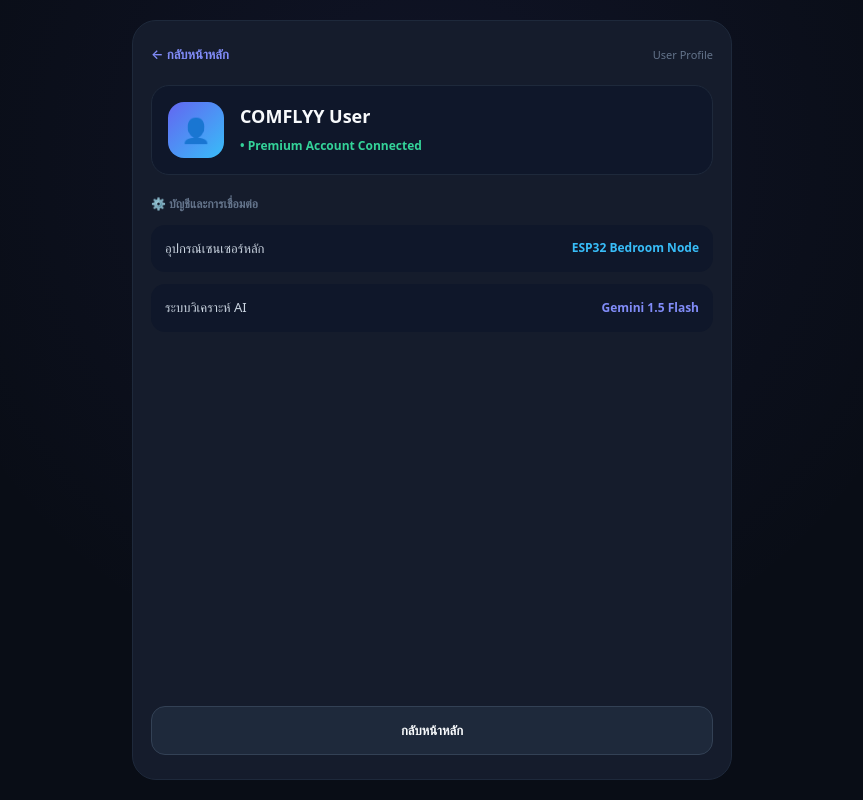
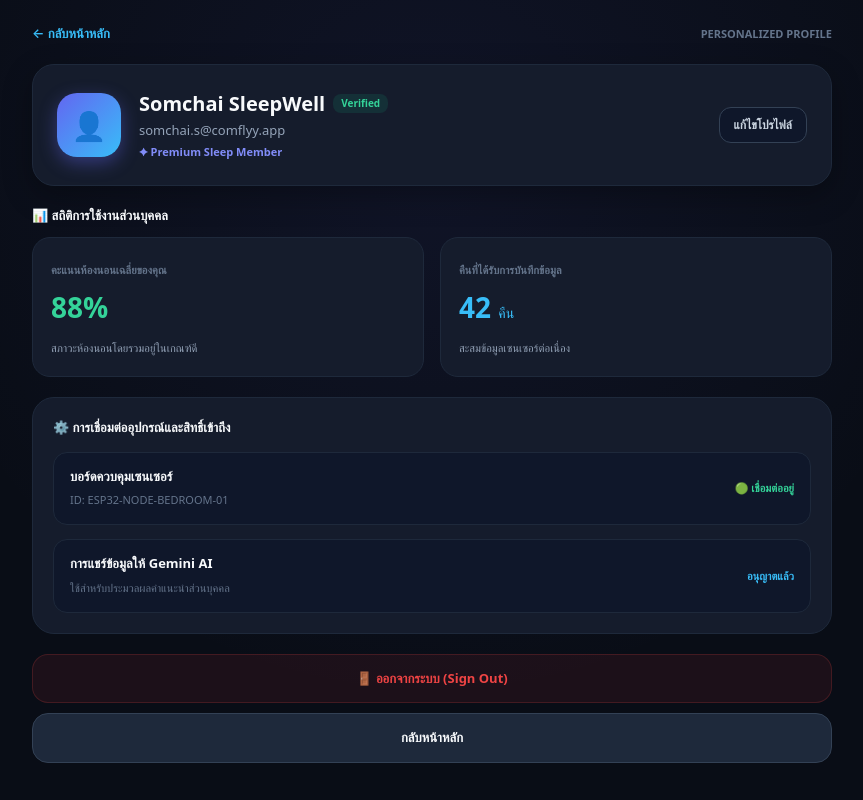
Before and after one commit to paradisesui/comflyyy, a Next.js app: page /account in a window 1280 px wide. Shown: the whole page, without its empty margins (208-1071 px from the left). Built offline with nearby package versions, Linux system fonts and the light colour scheme.

Commit message:
edit account and persona

```diff
--- a/app/account/page.tsx
+++ b/app/account/page.tsx
@@ -1,9 +1,19 @@
 'use client';
 
-import React from 'react';
+import React, { useState } from 'react';
 import Link from 'next/link';
 
 export default function AccountPage() {
+  // จำลองข้อมูลผู้ใช้เฉพาะบุคคล (สามารถเชื่อมต่อกับ Firebase Auth ได้)
+  const [user, setUser] = useState({
+    name: 'Somchai SleepWell',
+    email: 'somchai.s@comflyy.app',
+    role: 'Premium Sleep Member',
+    deviceId: 'ESP32-NODE-BEDROOM-01',
+    avgSleepScore: 88,
+    trackedNights: 42
+  });
+
   return (
     <div style={{
       minHeight: '100vh',
@@ -13,78 +23,193 @@ export default function AccountPage() {
       fontFamily: 'system-ui, -apple-system, sans-serif',
       display: 'flex',
       justifyContent: 'center',
-      padding: '20px 12px'
+      padding: '24px 16px'
     }}>
-      <main style={{
-        width: '100%',
-        maxWidth: '600px',
-        backgroundColor: '#151c2c',
-        borderRadius: '24px',
-        border: '1px solid #1e293b',
-        padding: '24px 18px',
+      <style jsx>{`
+        .account-card {
+          width: 100%;
+          max-width: 800px;
+          display: flex;
+          flex-direction: column;
+          gap: 20px;
+        }
+
+        .stats-user-grid {
+          display: grid;
+          grid-template-columns: 1fr;
+          gap: 12px;
+        }
+
+        @media (min-width: 640px) {
+          .stats-user-grid {
+            grid-template-columns: 1fr 1fr;
+            gap: 16px;
+          }
+        }
+      `}</style>
+
+      <main className="account-card">
+        {/* Header Bar */}
+        <div style={{ display: 'flex', justifyContent: 'space-between', alignItems: 'center' }}>
+          <Link href="/" style={{
+            color: '#38bdf8',
+            textDecoration: 'none',
+            fontSize: '13px',
+            fontWeight: '600',
             display: 'flex',
-        flexDirection: 'column',
-        gap: '20px'
+            alignItems: 'center',
+            gap: '6px'
           }}>
-        <div style={{ display: 'flex', justifyContent: 'space-between', alignItems: 'center' }}>
-          <Link href="/" style={{ color: '#818cf8', textDecoration: 'none', fontSize: '13px', fontWeight: '600' }}>
             ← กลับหน้าหลัก
           </Link>
-          <span style={{ fontSize: '11px', color: '#64748b' }}>User Profile</span>
+          <span style={{ fontSize: '11px', color: '#64748b', fontWeight: '600' }}>PERSONALIZED PROFILE</span>
         </div>
 
-        {/* Profile Card */}
-        <div style={{ display: 'flex', alignItems: 'center', gap: '16px', backgroundColor: '#0f172a', padding: '16px', borderRadius: '18px', border: '1px solid #1e293b' }}>
+        {/* User Card */}
         <div style={{
-            width: '56px',
-            height: '56px',
-            borderRadius: '16px',
+          backgroundColor: '#151c2c',
+          borderRadius: '22px',
+          padding: '24px',
+          border: '1px solid #1e293b',
+          display: 'flex',
+          alignItems: 'center',
+          justifyContent: 'space-between',
+          gap: '16px',
+          boxShadow: '0 10px 30px rgba(0, 0, 0, 0.3)'
+        }}>
+          <div style={{ display: 'flex', alignItems: 'center', gap: '18px' }}>
+            <div style={{
+              width: '64px',
+              height: '64px',
+              borderRadius: '20px',
               background: 'linear-gradient(135deg, #6366f1 0%, #38bdf8 100%)',
               display: 'flex',
               alignItems: 'center',
               justifyContent: 'center',
-            fontSize: '24px'
+              fontSize: '28px',
+              boxShadow: '0 6px 18px rgba(99, 102, 241, 0.4)',
+              flexShrink: 0
             }}>
               👤
             </div>
             <div>
-            <h2 style={{ fontSize: '18px', fontWeight: '800', margin: '0 0 2px 0', color: '#f8fafc' }}>
-              COMFLYY User
-            </h2>
-            <span style={{ fontSize: '12px', color: '#34d399', fontWeight: '600' }}>
-              • Premium Account Connected
+              <div style={{ display: 'flex', alignItems: 'center', gap: '8px' }}>
+                <h1 style={{ fontSize: '20px', fontWeight: '800', margin: 0, color: '#f8fafc' }}>
+                  {user.name}
+                </h1>
+                <span style={{ fontSize: '10px', backgroundColor: '#10b98120', color: '#34d399', padding: '2px 8px', borderRadius: '8px', fontWeight: '700' }}>
+                  Verified
+                </span>
+              </div>
+              <span style={{ fontSize: '13px', color: '#94a3b8', display: 'block', marginTop: '2px' }}>
+                {user.email}
+              </span>
+              <span style={{ fontSize: '11px', color: '#818cf8', fontWeight: '600', display: 'block', marginTop: '4px' }}>
+                ✦ {user.role}
               </span>
             </div>
           </div>
 
-        <div style={{ display: 'flex', flexDirection: 'column', gap: '12px' }}>
-          <span style={{ fontSize: '12px', color: '#64748b', fontWeight: '700' }}>⚙️ บัญชีและการเชื่อมต่อ</span>
-
-          <div style={{ backgroundColor: '#0f172a', padding: '14px', borderRadius: '14px', display: 'flex', justifyContent: 'space-between', alignItems: 'center' }}>
-            <span style={{ fontSize: '13px', color: '#cbd5e1' }}>อุปกรณ์เซนเซอร์หลัก</span>
-            <span style={{ fontSize: '12px', color: '#38bdf8', fontWeight: '700' }}>ESP32 Bedroom Node</span>
+          <button style={{
+            padding: '8px 14px',
+            borderRadius: '12px',
+            backgroundColor: '#0f172a',
+            color: '#cbd5e1',
+            border: '1px solid #334155',
+            fontSize: '12px',
+            fontWeight: '600',
+            cursor: 'pointer'
+          }}>
+            แก้ไขโปรไฟล์
+          </button>
         </div>
 
-          <div style={{ backgroundColor: '#0f172a', padding: '14px', borderRadius: '14px', display: 'flex', justifyContent: 'space-between', alignItems: 'center' }}>
-            <span style={{ fontSize: '13px', color: '#cbd5e1' }}>ระบบวิเคราะห์ AI</span>
-            <span style={{ fontSize: '12px', color: '#818cf8', fontWeight: '700' }}>Gemini 1.5 Flash</span>
+        {/* User Sleep Stats Grid */}
+        <div style={{ display: 'flex', flexDirection: 'column', gap: '12px' }}>
+          <span style={{ fontSize: '13px', color: '#f8fafc', fontWeight: '700' }}>
+            📊 สถิติการใช้งานส่วนบุคคล
+          </span>
+
+          <div className="stats-user-grid">
+            <div style={{ backgroundColor: '#151c2c', padding: '18px', borderRadius: '18px', border: '1px solid #1e293b' }}>
+              <span style={{ fontSize: '11px', color: '#64748b', fontWeight: '600' }}>คะแนนห้องนอนเฉลี่ยของคุณ</span>
+              <div style={{ fontSize: '28px', fontWeight: '800', color: '#34d399', margin: '6px 0' }}>
+                {user.avgSleepScore}%
+              </div>
+              <span style={{ fontSize: '11px', color: '#94a3b8' }}>สภาวะห้องนอนโดยรวมอยู่ในเกณฑ์ดี</span>
+            </div>
+
+            <div style={{ backgroundColor: '#151c2c', padding: '18px', borderRadius: '18px', border: '1px solid #1e293b' }}>
+              <span style={{ fontSize: '11px', color: '#64748b', fontWeight: '600' }}>คืนที่ได้รับการบันทึกข้อมูล</span>
+              <div style={{ fontSize: '28px', fontWeight: '800', color: '#38bdf8', margin: '6px 0' }}>
+                {user.trackedNights} <span style={{ fontSize: '14px', fontWeight: '400' }}>คืน</span>
+              </div>
+              <span style={{ fontSize: '11px', color: '#94a3b8' }}>สะสมข้อมูลเซนเซอร์ต่อเนื่อง</span>
             </div>
           </div>
+        </div>
+
+        {/* Devices & Settings Section */}
+        <div style={{
+          backgroundColor: '#151c2c',
+          borderRadius: '22px',
+          padding: '20px',
+          border: '1px solid #1e293b',
+          display: 'flex',
+          flexDirection: 'column',
+          gap: '14px'
+        }}>
+          <span style={{ fontSize: '13px', color: '#f8fafc', fontWeight: '700' }}>
+            ⚙️ การเชื่อมต่ออุปกรณ์และสิทธิ์เข้าถึง
+          </span>
+
+          <div style={{ backgroundColor: '#0f172a', padding: '14px 16px', borderRadius: '14px', border: '1px solid #1e293b', display: 'flex', justifyContent: 'space-between', alignItems: 'center' }}>
+            <div>
+              <span style={{ fontSize: '13px', color: '#f8fafc', fontWeight: '700', display: 'block' }}>บอร์ดควบคุมเซนเซอร์</span>
+              <span style={{ fontSize: '11px', color: '#64748b' }}>ID: {user.deviceId}</span>
+            </div>
+            <span style={{ fontSize: '11px', color: '#34d399', fontWeight: '700' }}>🟢 เชื่อมต่ออยู่</span>
+          </div>
+
+          <div style={{ backgroundColor: '#0f172a', padding: '14px 16px', borderRadius: '14px', border: '1px solid #1e293b', display: 'flex', justifyContent: 'space-between', alignItems: 'center' }}>
+            <div>
+              <span style={{ fontSize: '13px', color: '#f8fafc', fontWeight: '700', display: 'block' }}>การแชร์ข้อมูลให้ Gemini AI</span>
+              <span style={{ fontSize: '11px', color: '#64748b' }}>ใช้สำหรับประมวลผลคำแนะนำส่วนบุคคล</span>
+            </div>
+            <span style={{ fontSize: '11px', color: '#38bdf8', fontWeight: '700' }}>อนุญาตแล้ว</span>
+          </div>
+        </div>
+
+        {/* Action Buttons */}
+        <div style={{ display: 'flex', flexDirection: 'column', gap: '10px' }}>
+          <button style={{
+            backgroundColor: '#ef444415',
+            color: '#ef4444',
+            padding: '14px',
+            borderRadius: '16px',
+            border: '1px solid #ef444430',
+            fontWeight: '700',
+            fontSize: '13px',
+            cursor: 'pointer',
+            textAlign: 'center'
+          }}>
+            🚪 ออกจากระบบ (Sign Out)
+          </button>
 
           <Link href="/" style={{
             backgroundColor: '#1e293b',
             color: '#f8fafc',
             padding: '14px',
-          borderRadius: '14px',
+            borderRadius: '16px',
             textAlign: 'center',
             fontWeight: '600',
             fontSize: '13px',
             textDecoration: 'none',
-          border: '1px solid #334155',
-          marginTop: 'auto'
+            border: '1px solid #334155'
           }}>
             กลับหน้าหลัก
           </Link>
+        </div>
       </main>
     </div>
   );
```
Also changed, not shown: app/persona/page.tsx (+76 -180 lines). Lines whose indentation alone changed are shown as unchanged.
